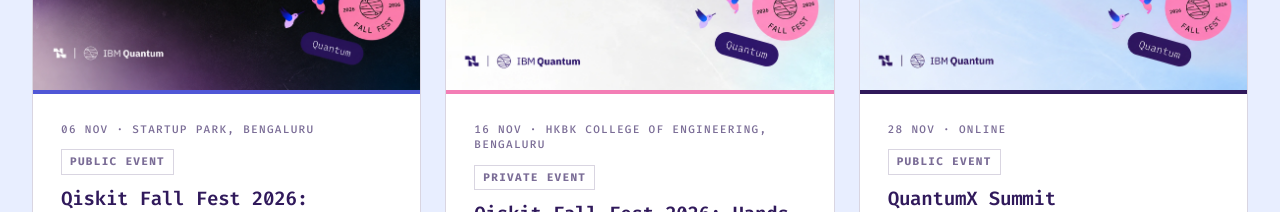
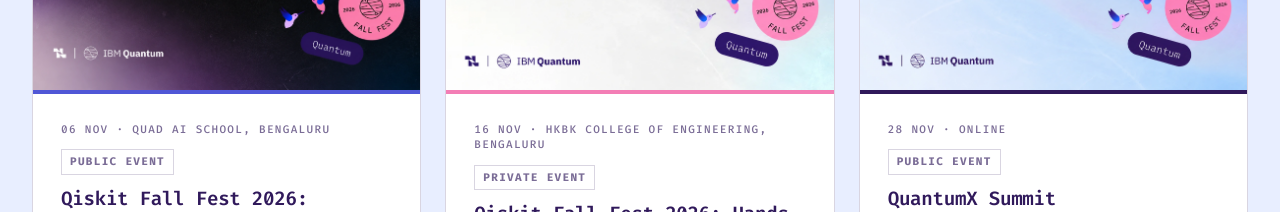
Before and after one commit to quantumx-foundation/qff-2026, a Next.js app: page / in a window 1280 px wide. Shown: the part 2840-3052 px from the top of the page. Built offline with nearby package versions, Linux system fonts and the light colour scheme.

Commit message:
Move Quantum and Qiskit 101 to Quad AI School.

```diff
--- a/data/program.ts
+++ b/data/program.ts
@@ -137,7 +137,7 @@ export const program: ProgramDay[] = [
     title: "Qiskit Fall Fest 2026: Quantum and Qiskit 101",
     dateLabel: "06 NOV",
     date: "2026-11-06",
-    location: "Startup Park, Bengaluru",
+    location: "Quad AI School, Bengaluru",
     description: null,
     note: null,
     registrationUrl: "https://luma.com/hczdve5y",
```
